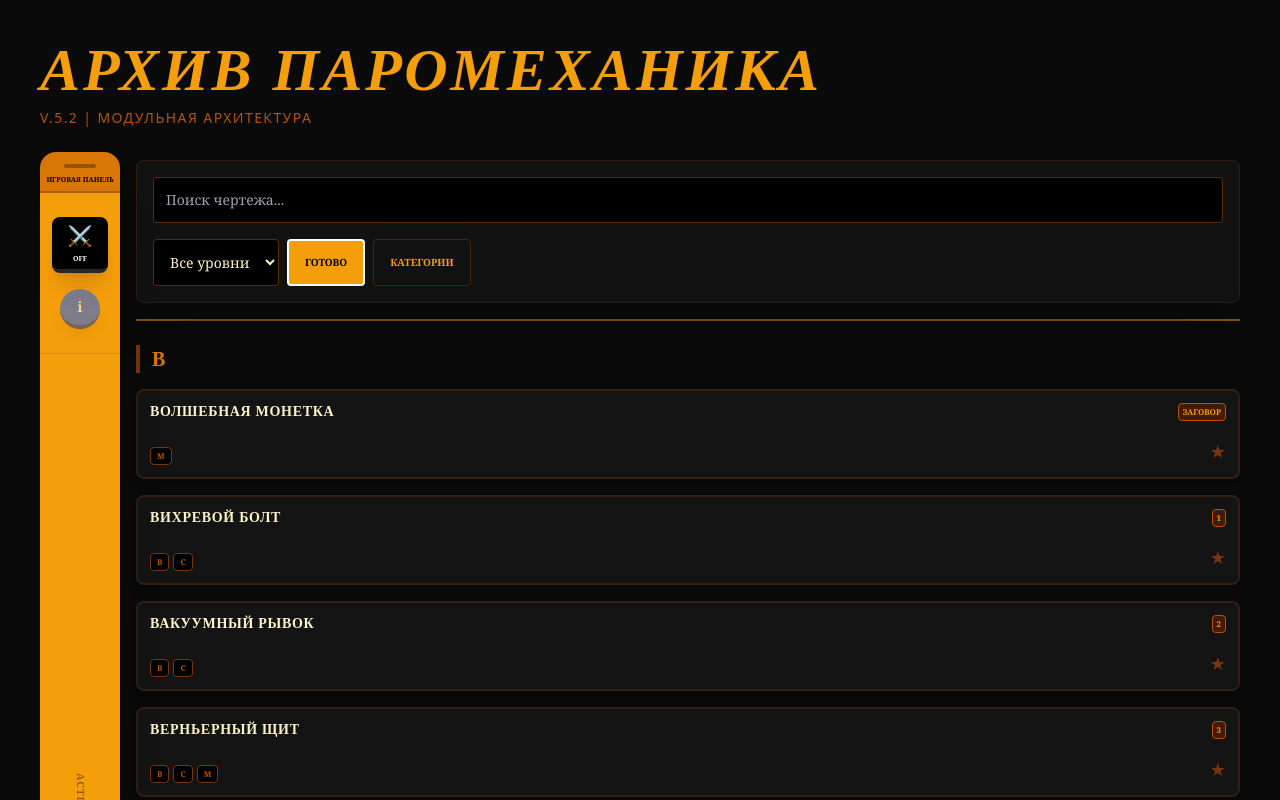
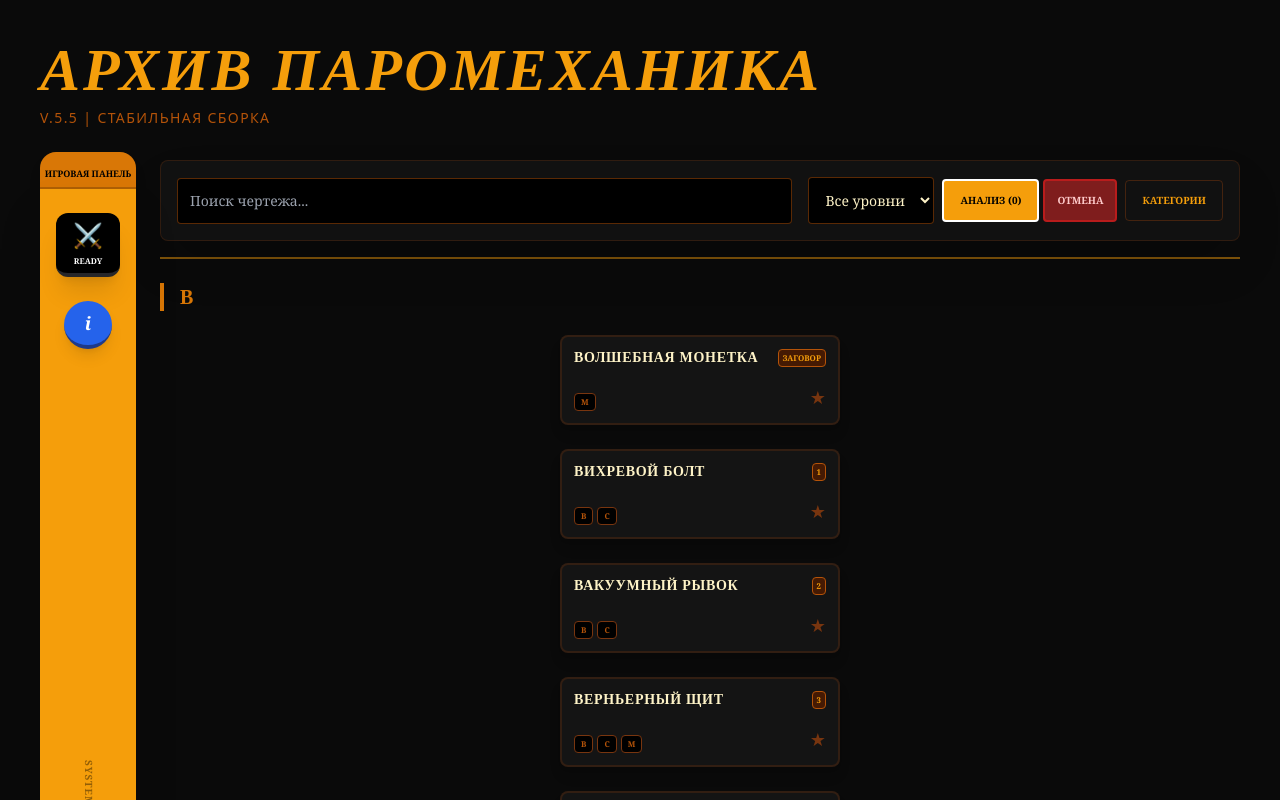
Before and after one commit to Whykenns110/spells_pm, a React (Vite) app: page / in a window 1280 px wide. Both pictures are taken after a click on the button "СРАВНИТЬ". Shown: the top 800 px of the page. Built offline with nearby package versions, Linux system fonts and the light colour scheme.

Commit message:
fix postcss for tailwind v4

```diff
--- a/src/App.jsx
+++ b/src/App.jsx
@@ -2,7 +2,7 @@ import React, { useMemo, useState, useEffect } from "react";
 import { spellsData, categories } from "./data/spells";
 import SpellCard from "./components/SpellCard";
 import SpellModal from "./components/SpellModal";
-import CombatMode from "./modules/CombatMode"; // Импорт нового модуля
+import CombatMode from "./modules/CombatMode";
 
 export default function App() {
   const [search, setSearch] = useState("");
@@ -61,46 +61,45 @@ export default function App() {
   return (
     <div className="min-h-screen bg-[#0a0a0a] text-amber-50 font-serif">
       <header className="p-10 pb-6">
-        <h1 className="text-4xl md:text-6xl font-black text-amber-500 uppercase italic">АРХИВ ПАРОМЕХАНИКА</h1>
-        <p className="text-amber-700 text-sm mt-2 uppercase tracking-widest font-sans">v.5.2 | Модульная архитектура</p>
+        <h1 className="text-4xl md:text-6xl font-black text-amber-500 uppercase italic leading-tight">АРХИВ ПАРОМЕХАНИКА</h1>
+        <p className="text-amber-700 text-sm mt-2 uppercase tracking-widest font-sans">v.5.5 | Стабильная сборка</p>
       </header>
 
-      <div className="flex gap-4 px-4 md:px-10 pb-10 relative">
+      <div className="flex gap-6 px-4 md:px-10 pb-10 relative">
 
-        {/* ЛЕВАЯ ПАНЕЛЬ С КРЫШЕЙ */}
-        <div className="w-12 md:w-20 flex flex-col items-center sticky top-6 h-[calc(100vh-48px)] z-50">
-          <div className="w-full bg-amber-600 pt-3 pb-2 rounded-t-2xl border-b-2 border-black/20 flex flex-col items-center shadow-lg">
-            <div className="w-8 h-1 bg-black/30 rounded-full mb-2"></div>
-            <span className="text-[7px] md:text-[8px] font-black text-black uppercase leading-none text-center px-1">ИГРОВАЯ ПАНЕЛЬ</span>
+        {/* РАСШИРЕННАЯ ИГРОВАЯ ПАНЕЛЬ */}
+        <div className="w-16 md:w-24 flex flex-col items-center sticky top-6 h-[calc(100vh-48px)] z-[100]">
+          <div className="w-full bg-amber-600 pt-4 pb-2 rounded-t-2xl border-b-2 border-black/20 flex flex-col items-center shadow-lg">
+            <span className="text-[9px] font-black text-black uppercase text-center px-1 leading-tight">ИГРОВАЯ ПАНЕЛЬ</span>
           </div>
 
-          <div className="w-full bg-amber-500 flex-grow flex flex-col items-center py-6 gap-4 shadow-2xl rounded-b-xl">
+          <div className="w-full bg-amber-500 flex-grow flex flex-col items-center py-6 gap-6 shadow-2xl rounded-b-xl">
             <button
               onClick={() => setIsCombatMode(!isCombatMode)}
-              className={`w-10 h-10 md:w-14 md:h-14 rounded-lg flex flex-col items-center justify-center transition-all shadow-xl border-b-4
+              className={`w-12 h-12 md:w-16 md:h-16 rounded-xl flex flex-col items-center justify-center transition-all shadow-xl border-b-4
                 ${isCombatMode ? 'bg-red-600 border-red-900 translate-y-1' : 'bg-black border-zinc-800 hover:bg-zinc-900'}`}
             >
-              <span className="text-white text-xl">⚔️</span>
-              <span className="text-[7px] text-white font-bold mt-1 uppercase">{isCombatMode ? 'ON' : 'OFF'}</span>
+              <span className="text-white text-2xl">⚔️</span>
+              <span className="text-[8px] text-white font-black mt-1 uppercase">{isCombatMode ? 'BATTLE' : 'READY'}</span>
             </button>
 
             <button
               onClick={() => setShowCombatInfo(true)}
-              className="w-8 h-8 md:w-10 md:h-10 bg-blue-600 border-b-4 border-blue-900 rounded-full flex items-center justify-center hover:bg-blue-500 transition-all shadow-lg animate-pulse"
+              className="w-10 h-10 md:w-12 md:h-12 bg-blue-600 border-b-4 border-blue-900 rounded-full flex items-center justify-center hover:bg-blue-500 transition-all shadow-lg"
             >
-              <span className="text-white font-black text-sm">i</span>
+              <span className="text-white font-black text-lg italic">i</span>
             </button>
 
-            <div className="w-full h-[1px] bg-black/10 my-2"></div>
-            <div className="text-black font-black text-[10px] uppercase vertical-text tracking-widest opacity-40 mt-auto pb-4">Action_Panel</div>
+            <div className="mt-auto pb-6 opacity-40">
+               <div className="text-black font-black text-[10px] uppercase vertical-text tracking-widest">SYSTEM_ACTIVE</div>
+            </div>
           </div>
         </div>
 
-        {/* КОНТЕНТНАЯ ОБЛАСТЬ */}
+        {/* КОНТЕНТ */}
         <div className="flex-grow flex flex-col gap-6 min-w-0">
 
           {isCombatMode ? (
-            /* РЕЖИМ БОЯ (Внешний модуль) */
             <CombatMode
               favorites={favorites}
               compareList={compareList}
@@ -112,40 +111,77 @@ export default function App() {
               setShowCompareResults={setShowCompareResults}
             />
           ) : (
-            /* ОБЫЧНЫЙ РЕЖИМ */
             <>
-              <div className="sticky top-0 z-[40] bg-[#0a0a0a] pt-2 pb-4 border-b-2 border-amber-500/50">
-                <div className="flex flex-wrap gap-4 bg-[#111] p-4 border border-amber-900/30 rounded-lg items-center shadow-2xl">
+              {/* ИНТЕРФЕЙС (ПОИСК + КАТЕГОРИИ) */}
+              <div className="sticky top-0 z-[60] bg-[#0a0a0a] pt-2 pb-4 border-b-2 border-amber-500/50">
+                <div className="flex flex-wrap gap-4 bg-[#111] p-4 border border-amber-900/30 rounded-lg items-center shadow-2xl relative">
                   <input type="text" placeholder="Поиск чертежа..." className="bg-black border border-amber-700/50 p-3 rounded text-amber-100 flex-grow outline-none focus:border-amber-400 text-sm" value={search} onChange={(e) => setSearch(e.target.value)} />
-                  <div className="flex gap-2 w-full md:w-auto">
-                    <select className="bg-black border border-amber-700/50 p-3 rounded text-amber-100 text-sm" value={levelFilter} onChange={(e) => setLevelFilter(e.target.value)}>
+
+                  <div className="flex gap-2 items-center">
+                    <select className="bg-black border border-amber-700/50 p-3 rounded text-amber-100 text-sm outline-none" value={levelFilter} onChange={(e) => setLevelFilter(e.target.value)}>
                       <option value="all">Все уровни</option>
                       <option value="Заговор">Заговоры</option>
                       {[1,2,3,4].map(l => <option key={l} value={String(l)}>{l} уровень</option>)}
                     </select>
-                    <button onClick={() => { if(compareMode && compareList.length >= 2) setShowCompareResults(true); setCompareMode(!compareMode); }} className={`px-4 py-3 rounded font-black border-2 text-[10px] transition-all ${compareMode ? 'bg-amber-500 text-black border-white' : 'bg-black text-amber-500 border-amber-900'}`}>
-                      {compareMode ? `ГОТОВО` : 'СРАВНИТЬ'}
+
+                    {/* СРАВНЕНИЕ С КНОПКОЙ ОТМЕНЫ */}
+                    <div className="flex gap-1">
+                        <button
+                            onClick={() => { if(compareMode && compareList.length >= 2) setShowCompareResults(true); setCompareMode(!compareMode); }}
+                            className={`px-4 py-3 rounded font-black border-2 text-[10px] transition-all ${compareMode ? 'bg-amber-500 text-black border-white' : 'bg-black text-amber-500 border-amber-900'}`}
+                        >
+                            {compareMode ? `АНАЛИЗ (${compareList.length})` : 'СРАВНИТЬ'}
                         </button>
-                    <button onClick={() => setShowCategories(!showCategories)} className="px-4 py-3 border border-amber-800/40 rounded hover:bg-amber-900/10 font-bold text-[10px] uppercase text-amber-500">Категории</button>
+                        {compareMode && (
+                            <button onClick={() => { setCompareMode(false); setCompareList([]); }} className="px-3 py-3 bg-red-900 text-red-200 rounded border-2 border-red-700 text-[10px] font-black hover:bg-red-600 transition-colors">
+                                ОТМЕНА
+                            </button>
+                        )}
+                    </div>
+
+                    {/* КАТЕГОРИИ С ПРАВИЛЬНЫМ Z-INDEX */}
+                    <div className="relative">
+                        <button
+                            onClick={() => setShowCategories(!showCategories)}
+                            className={`px-4 py-3 border rounded font-bold text-[10px] uppercase transition-colors ${showCategories ? 'bg-amber-500 text-black' : 'border-amber-800/40 text-amber-500 hover:bg-amber-900/10'}`}
+                        >
+                            Категории
+                        </button>
+                        {showCategories && (
+                        <div className="absolute top-full right-0 mt-3 w-64 bg-amber-100 text-black rounded-lg shadow-[0_20px_50px_rgba(0,0,0,0.5)] z-[200] p-4 font-sans border-2 border-amber-600">
+                            <div onClick={() => {setCategoryFilter(null); setShowCategories(false);}} className="cursor-pointer hover:bg-amber-300 px-2 py-2 font-black border-b border-amber-900/20 mb-2 uppercase text-xs">Все модули</div>
+                            <div className="max-h-80 overflow-y-auto custom-scrollbar-light">
+                                {Object.entries(categories).map(([cat, subs]) => (
+                                <div key={cat} className="mb-3">
+                                    <div className="font-black text-[9px] uppercase text-amber-900/40 mb-1 tracking-widest">{cat}</div>
+                                    {subs.map(s => <div key={s} onClick={() => {setCategoryFilter(s); setShowCategories(false);}} className="cursor-pointer hover:bg-amber-300 px-2 py-1.5 text-[11px] font-bold border-l-2 border-transparent hover:border-amber-600">{s}</div>)}
+                                </div>
+                                ))}
+                            </div>
+                        </div>
+                        )}
+                    </div>
                   </div>
                 </div>
               </div>
 
               <div className="grid grid-cols-1 lg:grid-cols-4 gap-6 items-start">
-                <main className="lg:col-span-3 space-y-10">
+                <main className="lg:col-span-3 space-y-12">
                   {Object.entries(filteredData).map(([letter, spells]) => (
                     <div key={letter}>
-                      <h2 className="text-xl text-amber-600 font-black mb-4 uppercase border-l-4 border-amber-900 pl-3 tracking-tighter">{letter}</h2>
-                      <div className="grid grid-cols-1 md:grid-cols-2 xl:grid-cols-3 gap-4">
+                      <h2 className="text-xl text-amber-600 font-black mb-6 uppercase border-l-4 border-amber-600 pl-4 tracking-tighter">{letter}</h2>
+                      {/* ЦЕНТРИРОВАНИЕ КАРТОЧЕК И ОГРАНИЧЕНИЕ ШИРИНЫ */}
+                      <div className="grid grid-cols-1 md:grid-cols-2 xl:grid-cols-3 gap-6 justify-items-center">
                         {spells.map(spell => (
+                          <div key={spell.name} className="w-full max-w-[280px]">
                             <SpellCard
-                            key={spell.name}
                                 spell={spell}
                                 isSelected={compareList.some(s => s.name === spell.name)}
                                 isFav={favorites.some(f => f.name === spell.name)}
                                 onClick={(s) => compareMode ? (compareList.some(i => i.name === s.name) ? setCompareList(prev => prev.filter(i => i.name !== s.name)) : compareList.length < 3 && setCompareList(prev => [...prev, s])) : setActiveSpell(s)}
                                 onFav={toggleFav}
                             />
+                          </div>
                         ))}
                       </div>
                     </div>
@@ -175,8 +211,8 @@ export default function App() {
       {/* МОДАЛКА ИНФО */}
       {showCombatInfo && (
         <div className="fixed inset-0 z-[300] flex items-center justify-center p-4 bg-black/90 backdrop-blur-md" onClick={() => setShowCombatInfo(false)}>
-          <div className="bg-amber-100 p-8 rounded-2xl max-w-sm w-full border-4 border-amber-600 shadow-[0_0_50px_rgba(217,119,6,0.5)] text-center relative" onClick={e => e.stopPropagation()}>
-            <div className="text-5xl mb-4">⚒️</div>
+          <div className="bg-amber-100 p-8 rounded-2xl max-w-sm w-full border-4 border-amber-600 shadow-[0_0_50px_rgba(217,119,6,0.5)] text-center" onClick={e => e.stopPropagation()}>
+            <div className="text-5xl mb-4">⚙️</div>
             <h3 className="text-black font-black text-xl uppercase mb-4 italic leading-none">Система Боя</h3>
             <p className="text-amber-900 font-bold leading-tight text-sm">Добавьте нужные заклинания в <span className="text-amber-600 italic">избранное</span>, чтобы они отображались в боевом режиме. Нажмите на ⚔️ для активации.</p>
             <button onClick={() => setShowCombatInfo(false)} className="mt-8 w-full bg-black text-amber-500 py-3 rounded-lg font-black uppercase hover:bg-zinc-900 transition-all border-b-4 border-amber-800">ПОНЯЛ</button>
```
Lines whose indentation alone changed are shown as unchanged.
